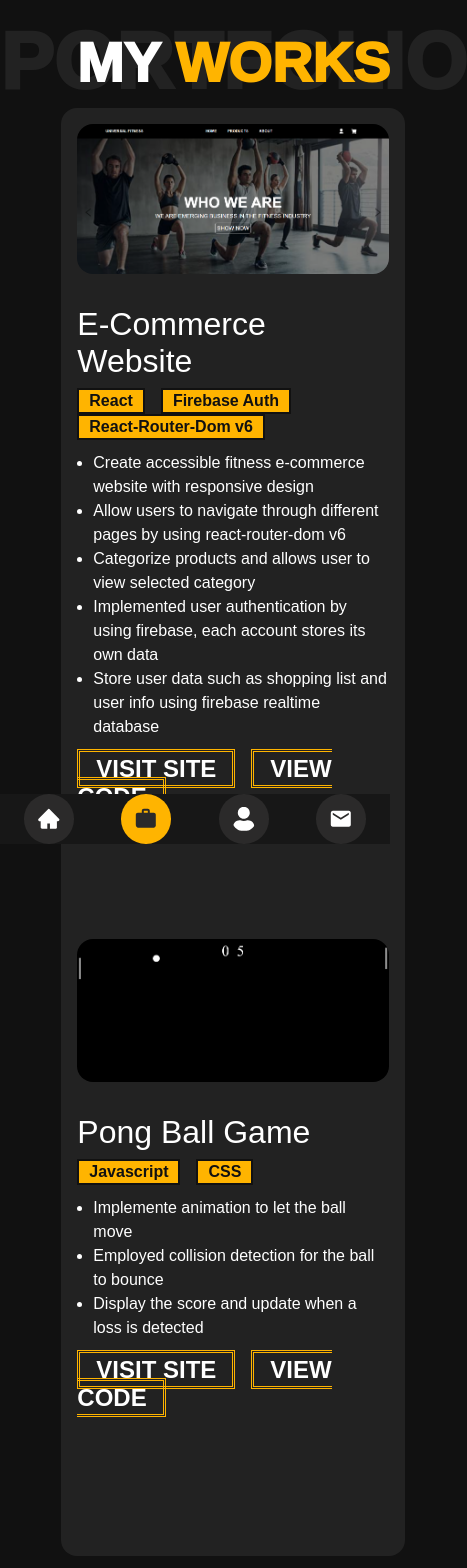
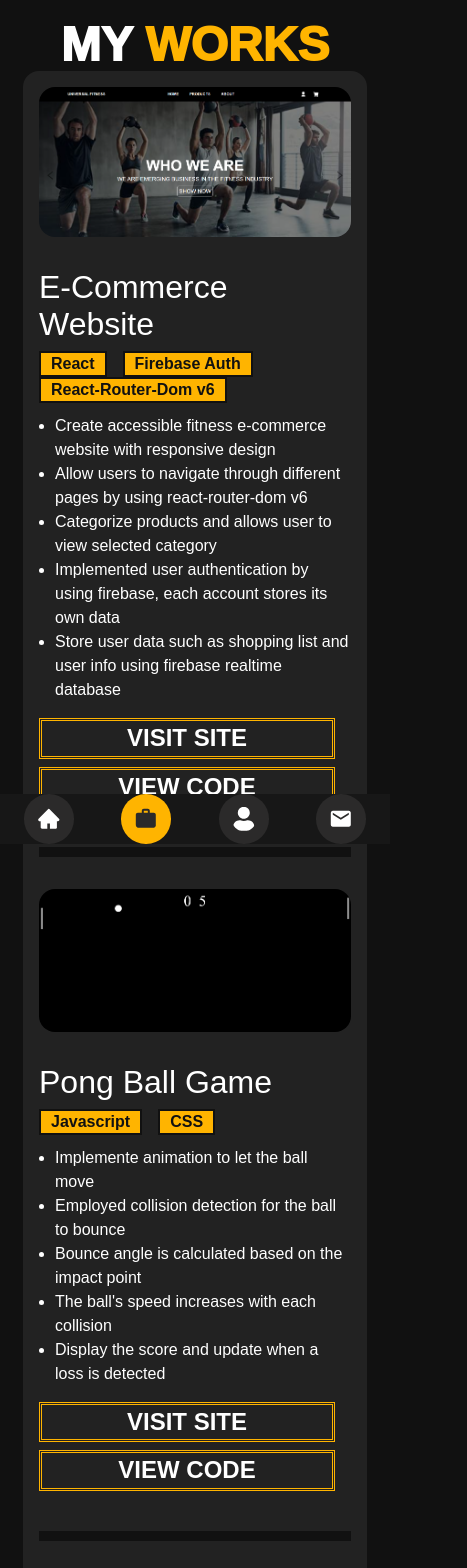
Before and after one commit to ZipengChen1832/WebDev-Portofolio, a React (Create React App) app: page /portfolio in a window 390 px wide. Shown: the top 1568 px of the page, 467 px wide, since content can reach past the window. Built offline with nearby package versions, Linux system fonts and the light colour scheme.

Commit message:
imrpove accessibility on mobile devices

```diff
--- a/src/App.css
+++ b/src/App.css
@@ -270,7 +270,7 @@ body {
   transform: translate(-50%,-50%);
   color: white;
   background-color: transparent;
-  font-size: 3.5rem;
+  font-size: 0.5em;
   font-weight: 1000;
   white-space: nowrap;
 }
@@ -295,7 +295,13 @@ body {
 #portfolio .project {
   display: grid;
   grid-template-columns: 2fr 3fr;
-  margin-bottom: 4rem;
+  margin-bottom: 2rem;
+  padding-bottom: 1rem;
+
+  border-bottom: 10px solid #111111;
+  /* padding: 0.5rem; */
+  /* width: 100%; */
+  /* background-color: red; */
 }
 
 #portfolio .img-container {
@@ -351,19 +357,21 @@ body {
   margin-top: 1rem;
 }
 
-#portfolio .links span {
+#portfolio .links div {
   margin-right: 1rem;
   font-size: 1.5rem;
   font-weight: 700;
   text-transform: uppercase;
+  text-align: center;
   border: 3px double #ffb400;
   padding: 0.2rem 1rem;
+  margin-bottom: 0.5rem;
 
-  /* display: inline-block; */
+  display: inline-block;
   transition: ease-out 0.1s;
 }
 
-#portfolio .links span:hover {
+#portfolio .links div:hover {
   cursor: pointer;
   background-color: #ffb400;
   color: #222222;
@@ -453,9 +461,6 @@ body {
   grid-template-columns: 1fr 2fr;
 }
 
-.contact-info {
-
-}
 
 .contact-info .title {
   font-size: 2rem;
@@ -586,14 +591,17 @@ body {
 
 
 
-@media screen and (max-width:1000px) {
+@media screen and (max-width:1024px) {
   #home, about, #portfolio, #contact {
     margin-bottom: 4rem;
   }
 
+  .shadow .shade {
+    font-size: calc(1rem + 10vw);
+  }
 
-  .shadow {
-    font-size: 5rem;
+  .shawdow {
+    color: red;
   }
 
   #home .shape {
@@ -643,7 +651,7 @@ body {
     display: grid;
     grid-template-columns: 1fr;
     justify-items: center;
-  }1
+  }
 
   #home .social-media {
     text-align: center;
@@ -680,7 +688,7 @@ body {
 
   #portfolio .project .desc {
     width: 100%;
-    margin: 1rem auto 4rem;
+    margin: 1rem auto;
   }
 
 
@@ -703,5 +711,27 @@ body {
     margin-bottom: 1rem;
   }
 
+  #contact .contact-form{
+    margin: 0;
+    width: 100%;
+  }
+
 
 }
+
+
+@media screen and (max-width:500px) {
+  .shadow .shade {
+    font-size: 3rem;
+    visibility: hidden;
+  }
+
+  .shadow h1 {
+    font-size: 3rem;
+  }
+
+  #portfolio .links {
+    display: grid;
+
+  }
+}
--- a/src/components/About.jsx
+++ b/src/components/About.jsx
@@ -6,7 +6,7 @@ export default function About() {
   return (
     <main id="about">
       <div className='shadow'>
-        ABOUT
+        <div className='shade'>ABOUT</div>
         <h1>ABOUT <span>ME</span></h1>
       </div>
 
@@ -14,7 +14,7 @@ export default function About() {
         <article className='paragraph'>
           <h1>Background</h1>
           <p>
-            I am a web developer specializing in front-end development. I am experienced with React Native and
+            I am a web developer specializing in front-end development. I am experienced with React.js and
             have built multiple sites with it. The most common core concepts I have demonstrated in my sites include:
             CRUD operations, react hooks, and react router. I've also learned to incorporate third-party apps such as
             firebase to add more utility to my projects.
--- a/src/components/Contact.jsx
+++ b/src/components/Contact.jsx
@@ -14,8 +14,8 @@ export default function Contact() {
   return (
     <main id='contact'>
       <div className='shadow'>
-        CONTACT
-        <h1>GET IN <span>TOUCH</span></h1>
+        <div className='shade'>IN TOUCH</div>
+        <h1>CON<span>TACT</span></h1>
       </div>
       <div className='contact-section'>
         <div className="contact-info">
@@ -49,8 +49,8 @@ export default function Contact() {
         <form action="https://formsubmit.co/zipengchen1832@gmail.com" method='POST'
         className="contact-form" onSubmit={handleSubmit}>
           <div className='first-line'>
-            <input className='name' name='name' placeholder='YOUR NAME' required/>
-            <input className='email' name='email' placeholder='YOUR EMAIL' required/>
+            <input className='name' name='name' placeholder='NAME' required/>
+            <input className='email' name='email' placeholder='EMAIL' required/>
           </div>
           <div className='subject-line'>
             <input className='subject' name='_subject' placeholder='YOUR SUBJECT' required/>
--- a/src/components/Portfolio.jsx
+++ b/src/components/Portfolio.jsx
@@ -4,7 +4,7 @@ export default function Portfolio() {
   return (
     <main id="portfolio">
         <div className='shadow'>
-            PORTFOLIO
+            <div className='shade'>PORTFOLIO</div>
             <h1>MY <span>WORKS</span></h1>
         </div>
         <section className="projects">
@@ -27,8 +27,8 @@ export default function Portfolio() {
                         <li>Store user data such as shopping list and user info using firebase realtime database</li>
                     </ul>
                     <div className='links'>
-                        <span onClick={()=>{window.open("https://brandonchenreactecommerce.netlify.app")}}>Visit Site</span>
-                        <span onClick={()=>{window.open("https://github.com/ZipengChen1832/React-Ecommerce-Project")}}>View Code</span>
+                        <div onClick={()=>{window.open("https://brandonchenreactecommerce.netlify.app")}}>Visit Site</div>
+                        <div onClick={()=>{window.open("https://github.com/ZipengChen1832/React-Ecommerce-Project")}}>View Code</div>
                     </div>
                 </div>
             </article>
@@ -45,11 +45,13 @@ export default function Portfolio() {
                     <ul className='features'>
                         <li>Implemente animation to let the ball move </li>
                         <li>Employed collision detection for the ball to bounce</li>
+                        <li>Bounce angle is calculated based on the impact point</li>
+                        <li>The ball's speed increases with each collision</li>
                         <li>Display the score and update when a loss is detected </li>
                     </ul>
                     <div className='links'>
-                        <span onClick={()=>{window.open("https://bcpongballclone.netlify.app/")}}>Visit Site</span>
-                        <span onClick={()=>{window.open("https://github.com/ZipengChen1832/js-pongballgame")}}>View Code</span>
+                        <div onClick={()=>{window.open("https://bcpongballclone.netlify.app/")}}>Visit Site</div>
+                        <div onClick={()=>{window.open("https://github.com/ZipengChen1832/js-pongballgame")}}>View Code</div>
                     </div>
                 </div>
             </article>
```
